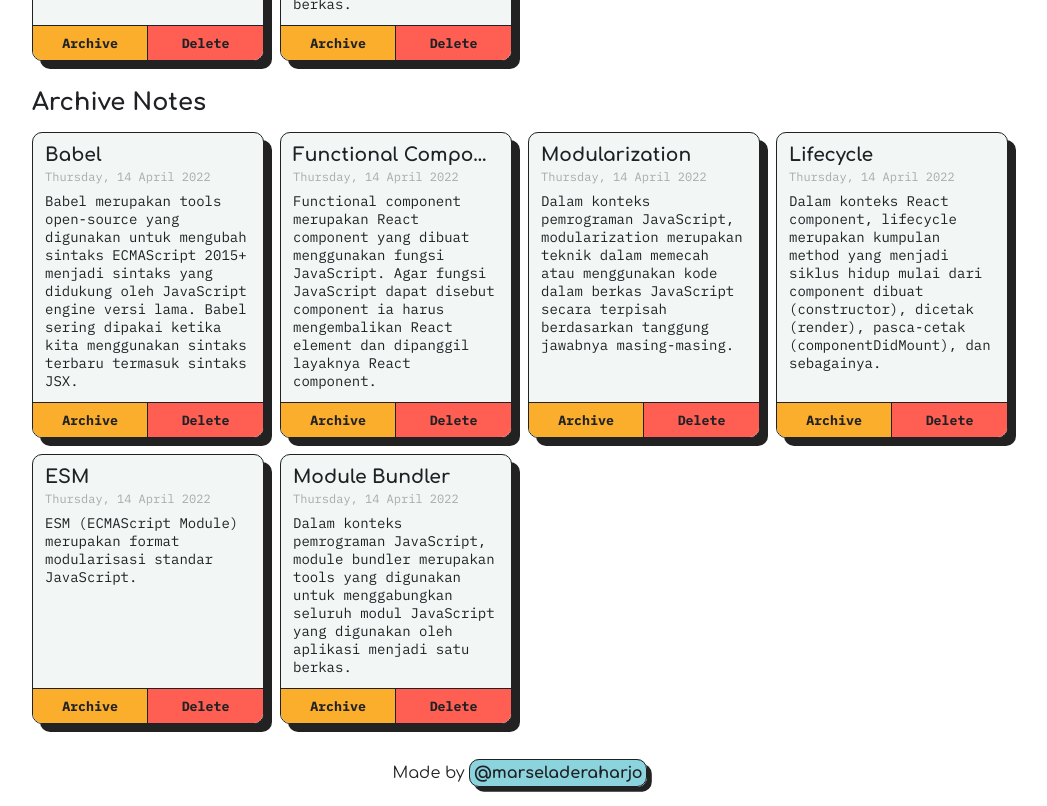
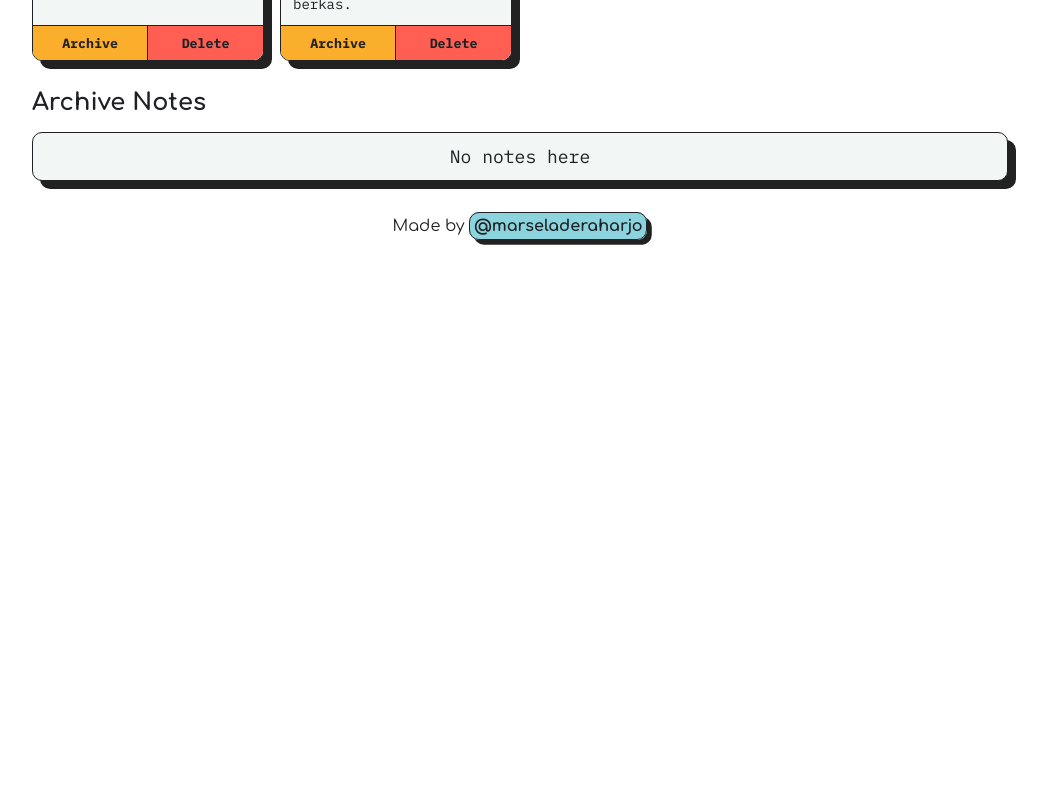
Before and after one commit to marseladeraharjo/Dicoding-PersonalNote, a React (Vite) app: page / in a window 1280 px wide. Shown: the part 1100-1906 px from the top of the page, without its empty margins (120-1167 px from the left). After the commit the page ends 1359 px from the top, so only its background shows below. Built offline with nearby package versions, Linux system fonts and the light colour scheme.

Commit message:
set archive feature

```diff
--- a/src/components/ArchiveButton.jsx
+++ b/src/components/ArchiveButton.jsx
@@ -1,7 +1,13 @@
 /* eslint-disable react/prop-types */
 import React from "react";
 
-function ArchiveButton({ id, onArchive }) {
+function ArchiveButton({ item, id, onArchive }) {
+  if (item.archived === true)
+    return (
+      <button className="note-item__archive-btn" onClick={() => onArchive(id)}>
+        Unarchive
+      </button>
+    );
   return (
     <button className="note-item__archive-btn" onClick={() => onArchive(id)}>
       Archive
--- a/src/components/NoteApp.jsx
+++ b/src/components/NoteApp.jsx
@@ -16,11 +16,22 @@ class NoteApp extends React.Component {
 
     this.onDeleteHandler = this.onDeleteHandler.bind(this);
     this.onAddNoteHandler = this.onAddNoteHandler.bind(this);
+    this.onArchiveHandler = this.onArchiveHandler.bind(this);
   }
 
   onDeleteHandler(id) {
     const notes = this.state.notes.filter((note) => note.id !== id);
     this.setState({ notes });
+  }
+
+  onArchiveHandler(id) {
+    const noteModify = this.state.notes.filter((note) => note.id === id)[0];
+    const archivedNote = { ...noteModify, archived: !noteModify.archived };
+    this.setState((prevState) => {
+      return {
+        notes: [...prevState.notes.filter((note) => note.id !== id), archivedNote],
+      };
+    });
   }
 
   onAddNoteHandler({ title, body }) {
@@ -47,9 +58,9 @@ class NoteApp extends React.Component {
         <div className="note-app__body">
           <NoteInput addNote={this.onAddNoteHandler} />
           <h2>Active Notes</h2>
-          <NoteList notes={this.state.notes} onDelete={this.onDeleteHandler} />
+          <NoteList notes={this.state.notes.filter((note) => note.archived === false)} onDelete={this.onDeleteHandler} onArchive={this.onArchiveHandler} />
           <h2>Archive Notes</h2>
-          <NoteList notes={this.state.notes} onDelete={this.onDeleteHandler} />
+          <NoteList notes={this.state.notes.filter((note) => note.archived === true)} onDelete={this.onDeleteHandler} onArchive={this.onArchiveHandler} />
         </div>
         <Footer />
       </div>
--- a/src/components/NoteItem.jsx
+++ b/src/components/NoteItem.jsx
@@ -4,13 +4,13 @@ import NoteItemContent from "./NoteItemContent";
 import DeleteButton from "./DeleteButton";
 import ArchiveButton from "./ArchiveButton";
 
-function NoteItem({ title, createdAt, body, id, onDelete, onArchive }) {
+function NoteItem({ item, onDelete, onArchive }) {
   return (
     <div className="note-item">
-      <NoteItemContent title={title} createdAt={createdAt} body={body} />
+      <NoteItemContent title={item.title} createdAt={item.createdAt} body={item.body} />
       <div className="note-item__action">
-        <ArchiveButton id={id} onArchive={onArchive} />
-        <DeleteButton id={id} onDelete={onDelete} />
+        <ArchiveButton id={item.id} onArchive={onArchive} item={item} />
+        <DeleteButton id={item.id} onDelete={onDelete} />
       </div>
     </div>
   );
--- a/src/components/NoteList.jsx
+++ b/src/components/NoteList.jsx
@@ -2,14 +2,14 @@
 import React from "react";
 import NoteItem from "./NoteItem";
 
-function NoteList({ notes, onDelete }) {
+function NoteList({ notes, onDelete, onArchive }) {
   if (notes.length === 0) return <p className="note-list__empty-message">No notes here</p>;
 
   return (
     <>
       <div className="note-list">
         {notes.map((note) => (
-          <NoteItem key={note.id} id={note.id} onDelete={onDelete} {...note} />
+          <NoteItem key={note.id} id={note.id} onDelete={onDelete} onArchive={onArchive} item={note} />
         ))}
       </div>
     </>
--- a/src/styles/style.css
+++ b/src/styles/style.css
@@ -201,10 +201,18 @@ textarea {
   color: #202124;
 }
 
+.note-item__delete-btn:hover {
+  background-color: #d44f43;
+}
+
 .note-item__archive-btn {
   border-right: 1px solid #202124;
   background-color: #faae2b;
   color: #202124;
+}
+
+.note-item__archive-btn:hover {
+  background-color: #dd9103;
 }
 
 @media only screen and (min-width: 500px) {
```
